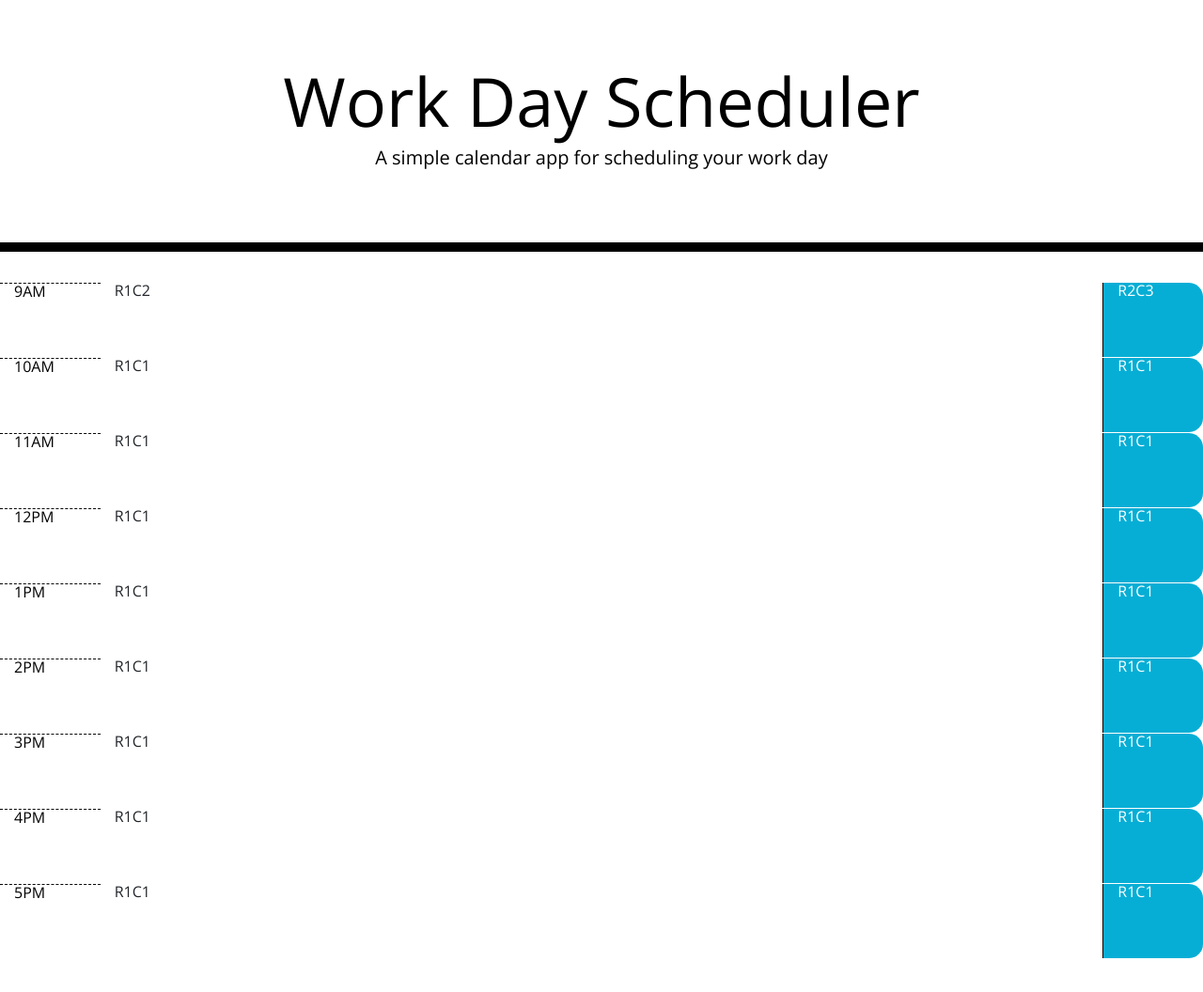
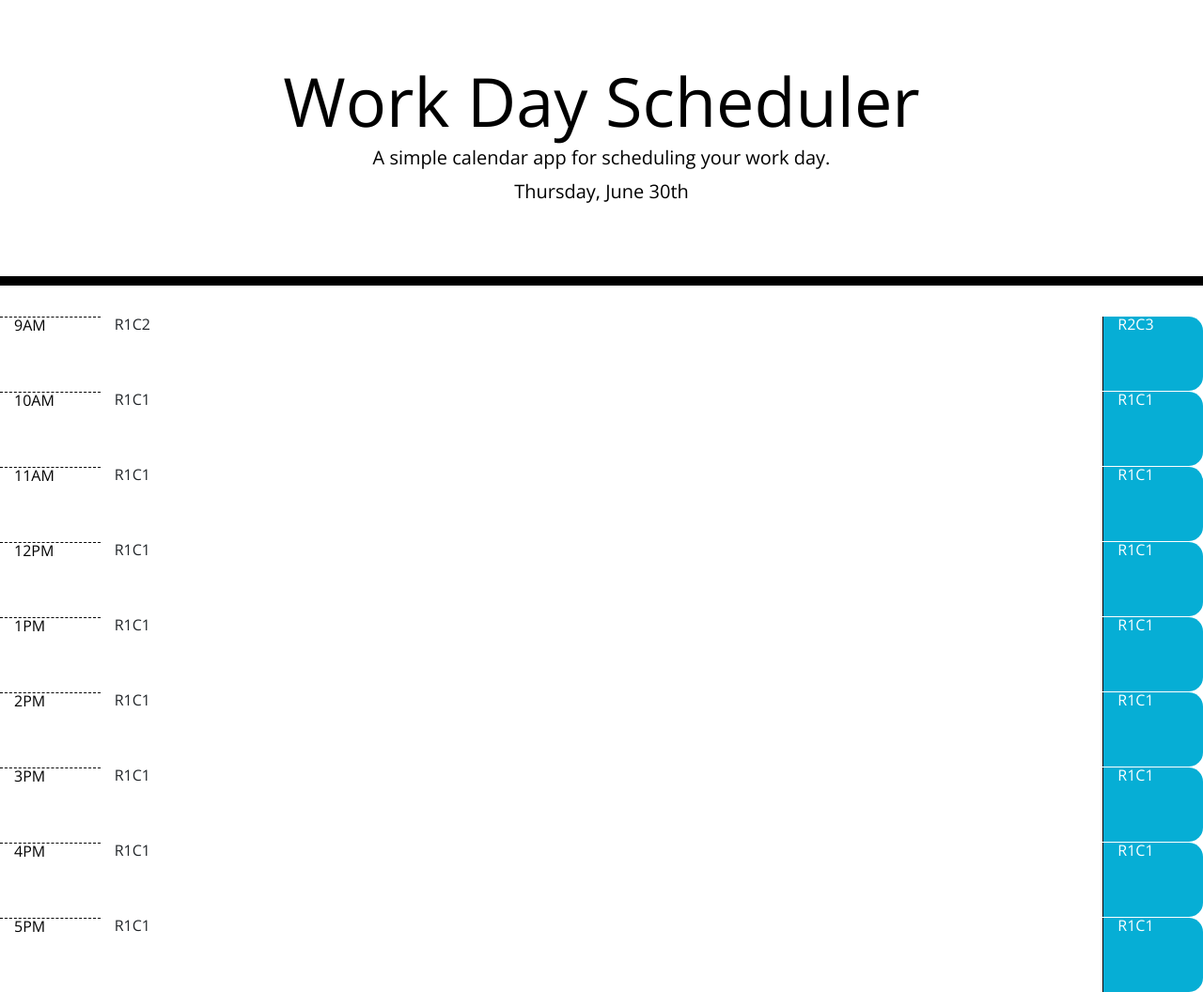
Before and after one commit to Chromodyne/work_day_scheduler, a plain HTML site: page index.html in a window 1280 px wide. Shown: the whole page at 94% size. Before the commit the page ends 1020 px from the top, so only its background shows below. Drawn offline with nearby package versions, Linux system fonts and the light colour scheme.

Commit message:
Implemented basic time/date retrieval using momentjs API.

```diff
--- a/assets/js/script.js
+++ b/assets/js/script.js
@@ -1,2 +1,10 @@
 //Used for time with MomentJS API.
 let m = moment();
+
+//Gets the current time from the momentJS api.
+let currentTime = m.format("LT");
+
+//Changes header text to show current weekday, month, and day using moment.js
+document.getElementById("currentDay").textContent = m.format("dddd, MMMM Do");
+
+console.log(currentTime);
--- a/index.html
+++ b/index.html
@@ -19,14 +19,15 @@
       rel="stylesheet"
     />
     <link rel="stylesheet" href="./assets/css/style.css" />
+    <script src="https://cdnjs.cloudflare.com/ajax/libs/moment.js/2.29.3/moment.min.js"></script>
     <title>Work Day Scheduler</title>
   </head>
 
   <body>
     <header class="jumbotron">
       <h1 class="display-3">Work Day Scheduler</h1>
-      <p class="lead">A simple calendar app for scheduling your work day</p>
-      <p id="currentDay" class="lead"></p>
+      <p class="lead">A simple calendar app for scheduling your work day.</p>
+      <p id="currentDay" class="lead">Day</p>
     </header>
     <main class="container-fluid">
       <!-- Timeblocks go here -->
@@ -77,8 +78,7 @@
       </div>
     </main>
 
-    <script src="https://cdnjs.cloudflare.com/ajax/libs/jquery/3.2.1/jquery.min.js"></script>
-    <script src="https://cdnjs.cloudflare.com/ajax/libs/moment.js/2.24.0/moment.min.js"></script>
+    <script src="https://code.jquery.com/jquery-3.6.0.min.js"></script>
     <script src="./assets/js/script.js"></script>
   </body>
 </html>
```
